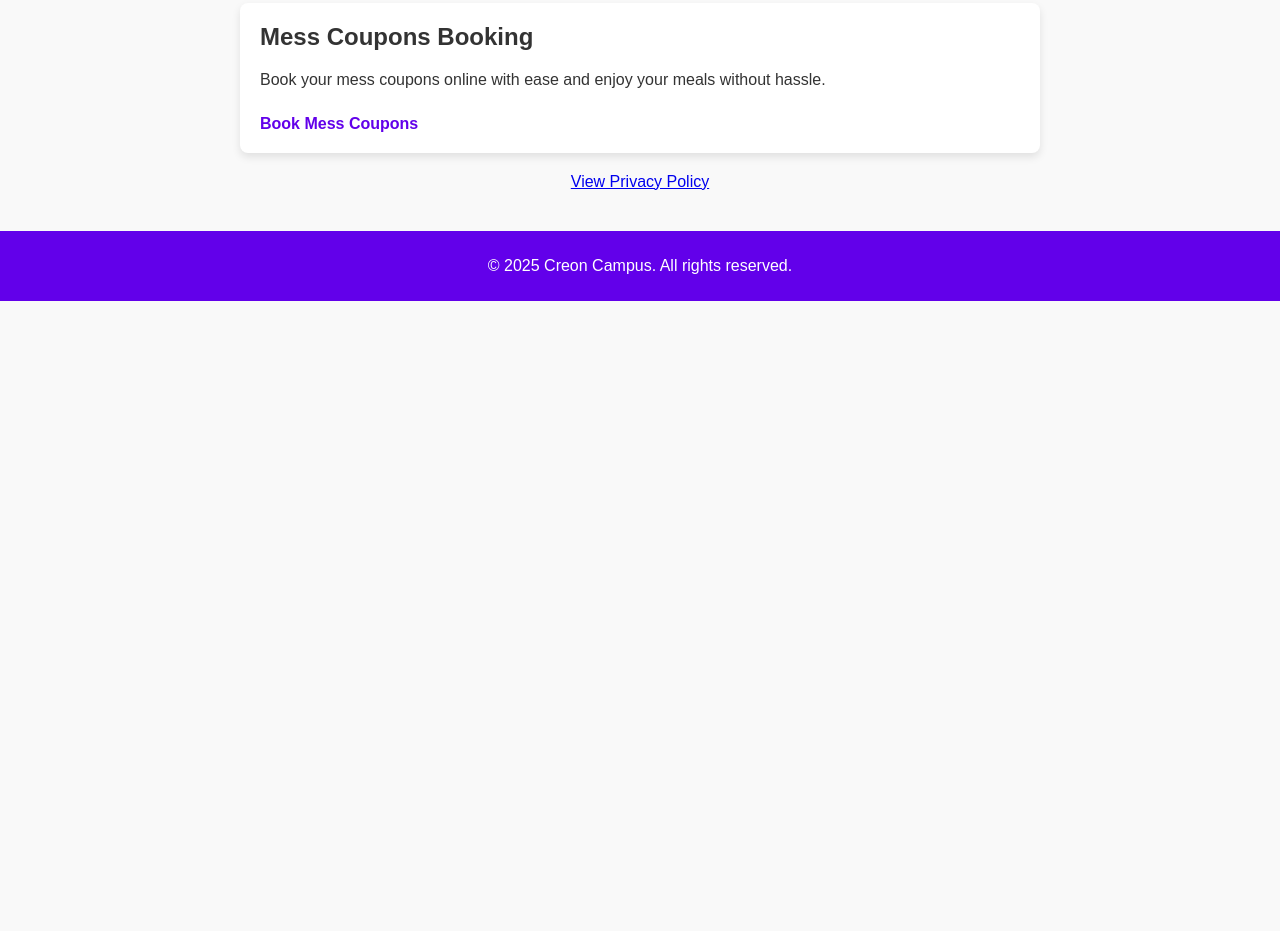
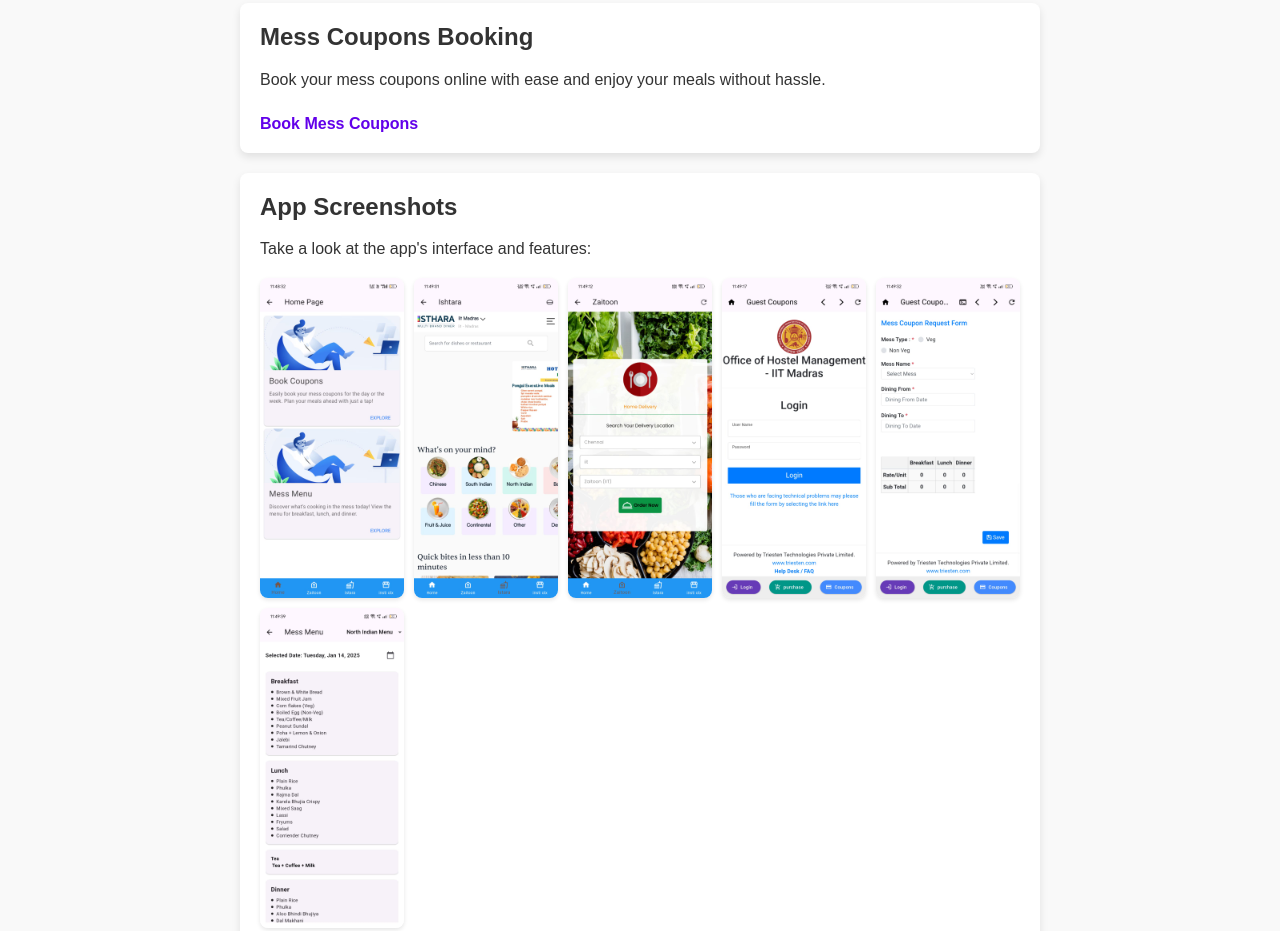
Before and after one commit to 0rajnishk/creon-campus, a plain HTML site: page index.html in a window 1280 px wide. Shown: the part 807-1738 px from the top of the page. Before the commit the page ends 1108 px from the top, so only its background shows below. Drawn offline with Linux system fonts and the light colour scheme.

Commit message:
Update index.html

```diff
--- a/index.html
+++ b/index.html
@@ -42,6 +42,18 @@
         }
         .feature a:hover {
             text-decoration: underline;
+        }
+        .gallery {
+            display: grid;
+            grid-template-columns: repeat(auto-fit, minmax(120px, 1fr));
+            gap: 10px;
+            margin: 20px 0;
+        }
+        .gallery img {
+            width: 100%;
+            height: auto;
+            border-radius: 8px;
+            box-shadow: 0 2px 4px rgba(0, 0, 0, 0.1);
         }
         footer {
             text-align: center;
@@ -93,6 +105,20 @@
             <a href="mess-coupons.html">Book Mess Coupons</a>
         </div>
 
+        <!-- App Screenshots -->
+        <div class="feature">
+            <h2>App Screenshots</h2>
+            <p>Take a look at the app's interface and features:</p>
+            <div class="gallery">
+                <img src="screenshots/1.jpg" alt="Screenshot 1">
+                <img src="screenshots/2.jpg" alt="Screenshot 2">
+                <img src="screenshots/3.jpg" alt="Screenshot 3">
+                <img src="screenshots/4.jpg" alt="Screenshot 4">
+                <img src="screenshots/5.jpg" alt="Screenshot 5">
+                <img src="screenshots/6.jpg" alt="Screenshot 6">
+            </div>
+        </div>
+
         <!-- Privacy Policy -->
         <div class="privacy-link">
             <a href="privacy.html" target="_blank">View Privacy Policy</a>
```
